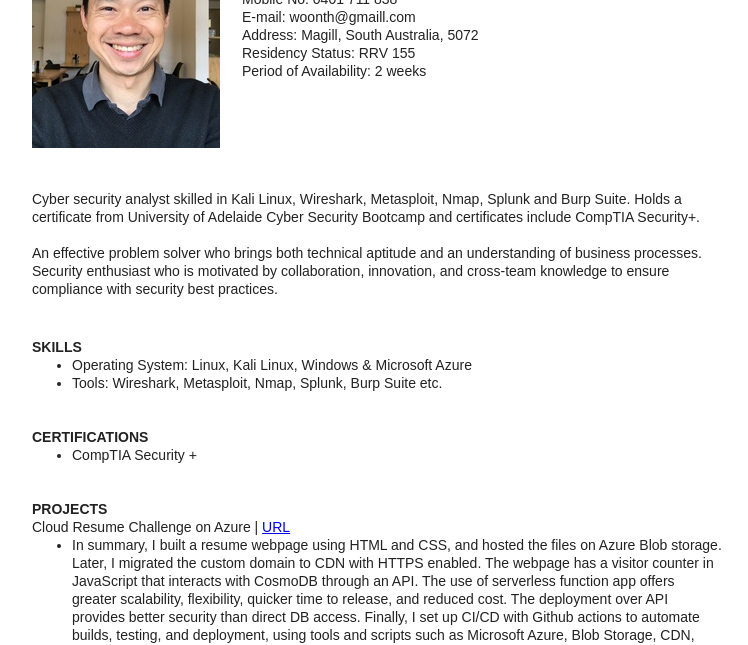
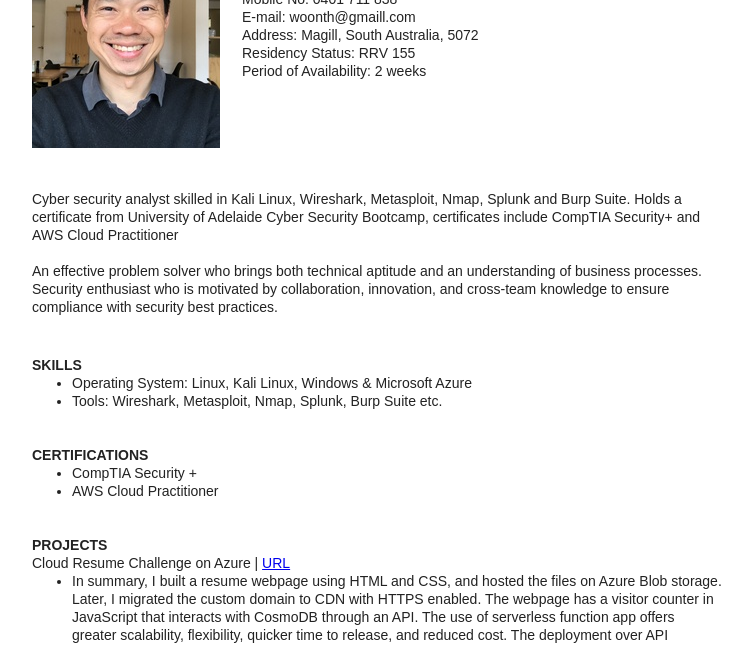
Before and after one commit to Tungwoon/HTML-Resume, a plain HTML site: page frontend/index.html in a window 1280 px wide. Shown: the part 152-797 px from the top of the page, without its empty margins (268-1016 px from the left). Drawn offline with Linux system fonts and the light colour scheme; no server answers.

Commit message:
AWS CLF-C01

```diff
--- a/frontend/index.html
+++ b/frontend/index.html
@@ -34,7 +34,7 @@
 		<main>
 				<article>
 					<p>Cyber security analyst skilled in Kali Linux, Wireshark, Metasploit, Nmap, Splunk and Burp Suite. Holds a certificate
-			from University of Adelaide Cyber Security Bootcamp and certificates include CompTIA Security+.</p>
+			from University of Adelaide Cyber Security Bootcamp, certificates include CompTIA Security+ and AWS Cloud Practitioner</p>
 
 			<br>
 
@@ -59,6 +59,7 @@
 			<h4>CERTIFICATIONS</h4>
 				<ul>
 					<li>CompTIA Security + </li>
+					<li>AWS Cloud Practitioner</li>
 				</ul>
 		</div>
 
```
Also changed, not shown: 1 other file.
